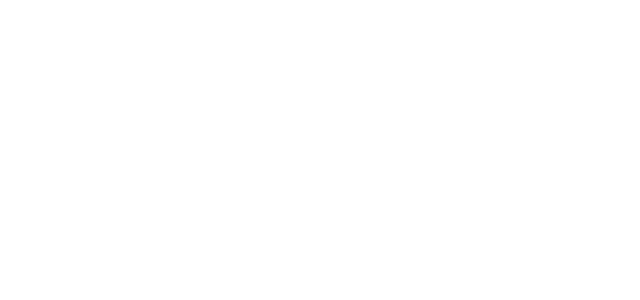
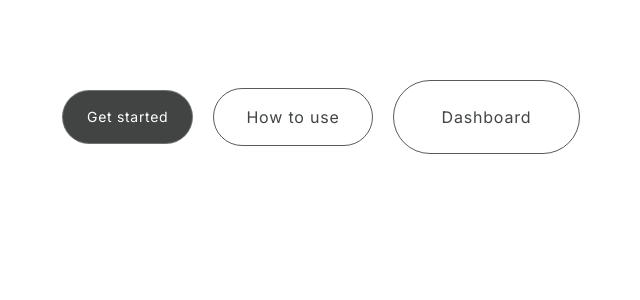
Before and after one commit to twocoderz/twocoderz.team, a React (Vite) app: page / in a window 1280 px wide. Shown: the top 300 px of the page, without its empty margins (18-658 px from the left). Built offline with nearby package versions, Linux system fonts and the light colour scheme.

Commit message:
finish coding button component

```diff
--- a/src/App.tsx
+++ b/src/App.tsx
@@ -1,5 +1,19 @@
+import { Button } from "./shared/components/ui/Button";
+
 function App() {
-  return <></>;
+  return (
+    <>
+      <div className="flex items-center gap-p5 ml-20 mt-20">
+        <Button size="sm">Get started</Button>
+        <Button size="md" variant="secondary">
+          How to use
+        </Button>
+        <Button size="lg" variant="secondary">
+          Dashboard
+        </Button>
+      </div>
+    </>
+  );
 }
 
 export default App;
--- a/src/index.css
+++ b/src/index.css
@@ -1,4 +1,4 @@
-@import url("https://fonts.googleapis.com/css2?family=Nunito:wght@200;300;400;500;600;700;800;900&display=swap");
+@import url("https://fonts.googleapis.com/css2?family=Inter:wght@100;200;300;400;500;600;700;800;900&display=swap");
 @import "tailwindcss";
 
 @theme {
@@ -109,7 +109,7 @@
 @layer base {
   :root {
     font-family:
-      "Nunito",
+      "Inter",
       system-ui,
       -apple-system,
       BlinkMacSystemFont,
--- a/src/shared/components/ui/Button.tsx
+++ b/src/shared/components/ui/Button.tsx
@@ -1,39 +1,116 @@
-import type { ReactNode } from "react";
-import { motion } from "framer-motion";
+import { useRef, type ButtonHTMLAttributes, type ReactNode } from "react";
 import clsx from "clsx";
 import { twMerge } from "tailwind-merge";
+import { motion, useMotionValue, useSpring, useTransform } from "framer-motion";
 
-export type ButtonProps = {
-  children: ReactNode;
-  className?: string;
-  variant?: "primary" | "outline";
-  type?: "button" | "submit";
+function cn(...inputs: Parameters<typeof clsx>) {
+  return twMerge(clsx(...inputs));
+}
+
+type ButtonVariant = "primary" | "secondary";
+type ButtonSize = "sm" | "md" | "lg";
+
+const sizeMap: Record<ButtonSize, string> = {
+  sm: "px-6 py-4 text-sm",
+  md: "px-8 py-4 text-base",
+  lg: "px-12 py-6 text-md",
 };
 
-export default function Button(props: ButtonProps) {
-  const { children, className, variant = "primary", type = "button" } = props;
+interface ButtonProps extends ButtonHTMLAttributes<HTMLButtonElement> {
+  children: ReactNode;
+  variant?: ButtonVariant;
+  size?: ButtonSize;
+  className?: string;
+}
 
-  const baseClasses =
-    "px-p2 py-p1 text-m16 rounded-3xl tracking-wider transition-all duration-400";
-  const variantClasses = clsx({
-    // primary button
-    "text-white bg-black-80 hover:bg-white hover:text-black-80":
-      variant === "primary",
-    // outline button
-    "text-black-80 bg-transparent border-2 border-black-80 hover:bg-black-80 hover:text-white":
-      variant === "outline",
+export function Button(props: ButtonProps) {
+  const {
+    children,
+    variant = "primary",
+    size = "md",
+    className,
+    ...rest
+  } = props;
+
+  const variantClasses =
+    variant === "secondary"
+      ? "border border-black-80 text-black-80 bg-transparent"
+      : "bg-black-80 text-white border border-white/25";
+
+  const ref = useRef<HTMLButtonElement>(null);
+  const rawProgress = useMotionValue(0);
+  const progress = useSpring(rawProgress, {
+    stiffness: 90,
+    damping: 13,
+    mass: 0.6,
   });
 
-  const buttonClasses = twMerge(baseClasses, variantClasses, className);
+  const fillScaleX = useTransform(progress, [0, 1], [0, 1]);
+  const textColor = useTransform(
+    progress,
+    [0, 1],
+    ["rgb(255, 255,255)", "rgb(0,0,0)"],
+  );
+  const buttonScale = useTransform(progress, [0, 1], [1, 1.045]);
+
+  function handleHoverStart() {
+    rawProgress.set(1);
+  }
+
+  function handleHoverEnd() {
+    rawProgress.set(0);
+  }
+
+  if (variant === "secondary") {
+    return (
+      <motion.button
+        ref={ref}
+        whileHover={{ scale: 1.04 }}
+        whileTap={{ scale: 0.97 }}
+        transition={{ type: "spring", stiffness: 300, damping: 20 }}
+        className={cn(
+          "relative overflow-hidden rounded-full font-normal tracking-wider",
+          "border border-black-70 text-black-80 bg-transparent",
+          "focus-visible:outline-none focus-visible:ring-2 focus-visible:ring-black-80",
+          "cursor-pointer select-none",
+          sizeMap[size],
+          className,
+        )}
+        {...(rest as any)}
+      >
+        {children}
+      </motion.button>
+    );
+  }
 
   return (
     <motion.button
-      type={type}
-      className={buttonClasses}
-      whileTap={{ scale: 0.95 }}
-      transition={{ duration: 0.35, ease: [0.4, 0, 0.2, 1] }}
+      ref={ref}
+      style={{ scale: buttonScale }}
+      onHoverStart={handleHoverStart}
+      onHoverEnd={handleHoverEnd}
+      whileTap={{ scale: 0.97 }}
+      className={cn(
+        "relative overflow-hidden rounded-full font-normal tracking-wider",
+        variantClasses,
+        "focus-visible:outline-none focus-visible:ring-2 focus-visible:ring-white/60",
+        "cursor-pointer select-none",
+        sizeMap[size],
+        className,
+      )}
+      {...(rest as any)}
     >
-      {children}
+      <motion.span
+        aria-hidden
+        style={{ scaleX: fillScaleX }}
+        className="pointer-events-none absolute inset-0 origin-left bg-white"
+      />
+      <motion.span
+        style={{ color: textColor }}
+        className="relative z-10 flex items-center justify-center gap-p0-5 whitespace-nowrap"
+      >
+        {children}
+      </motion.span>
     </motion.button>
   );
 }
```
Also changed, not shown: 1 other file (tests, documents, lock files or other folders).
